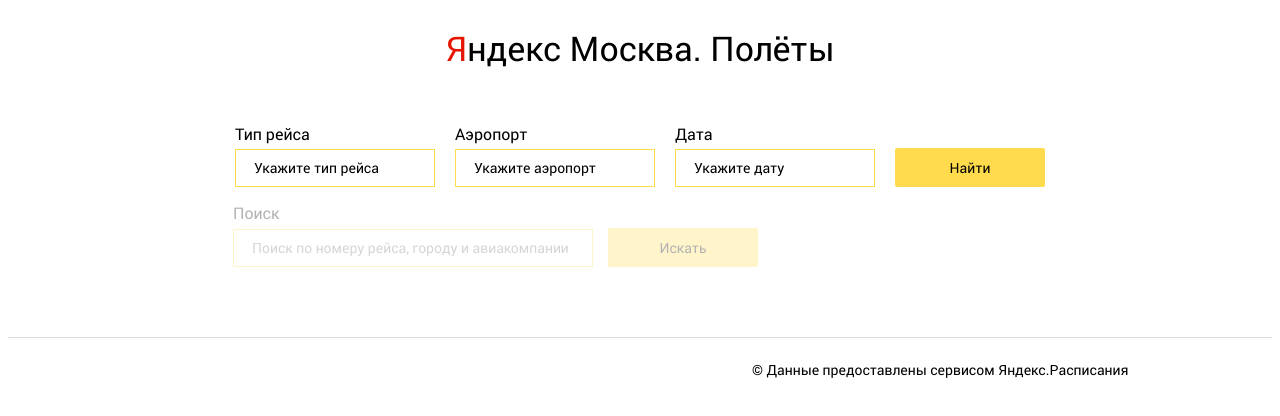
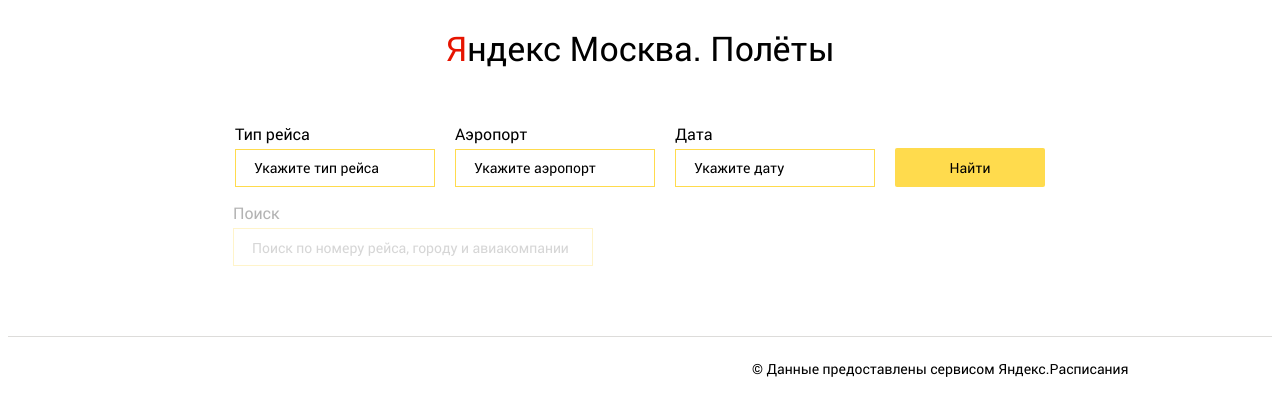
Before and after one commit to AntonLantukh/moscow-flights, a Vue app: page / in a window 1280 px wide. Shown: the top 416 px of the page. Built offline with nearby package versions, Linux system fonts and the light colour scheme.

Commit message:
Search modified

```diff
--- a/src/components/Filters/FilterSearch/index.vue
+++ b/src/components/Filters/FilterSearch/index.vue
@@ -4,14 +4,8 @@
             type="text"
             class="filter-search__input"
             :placeholder="searchPlaceholder"
-            ref="input"
+            @input="onInputSearchHandler($event)"
         >
-        <button
-            class="filter-search__button"
-            @click="onInputSearchHandler"
-        >
-          Искать
-        </button>
     </div>
 </template>
 
@@ -33,8 +27,8 @@
         },
 
         methods: {
-            onInputSearchHandler() {
-                this.$emit('search-input', this.$refs.input.value)
+            onInputSearchHandler(evt) {
+                this.$emit('search-input', evt.target.value)
             }
         }
     }
@@ -68,23 +62,5 @@
                 margin-bottom: 20px;
             }
         }
-
-        &__button {
-            display: block;
-            width: 150px;
-            margin-left: 15px;
-            padding: 10px 40px;
-            font-family: 'Roboto Regular', 'Arial', sans-serif;
-            font-size: 14px;
-            background-color: rgb(255, 219, 77);
-            border: none;
-            border-radius: 2px;
-            cursor: pointer;
-
-            @media (max-width: 400px) {
-                margin-left: auto;
-                width: 100%;
-            }
-        }
     }
 </style>
```
Also changed, not shown: 7 other files (tests, documents, lock files or other folders).
